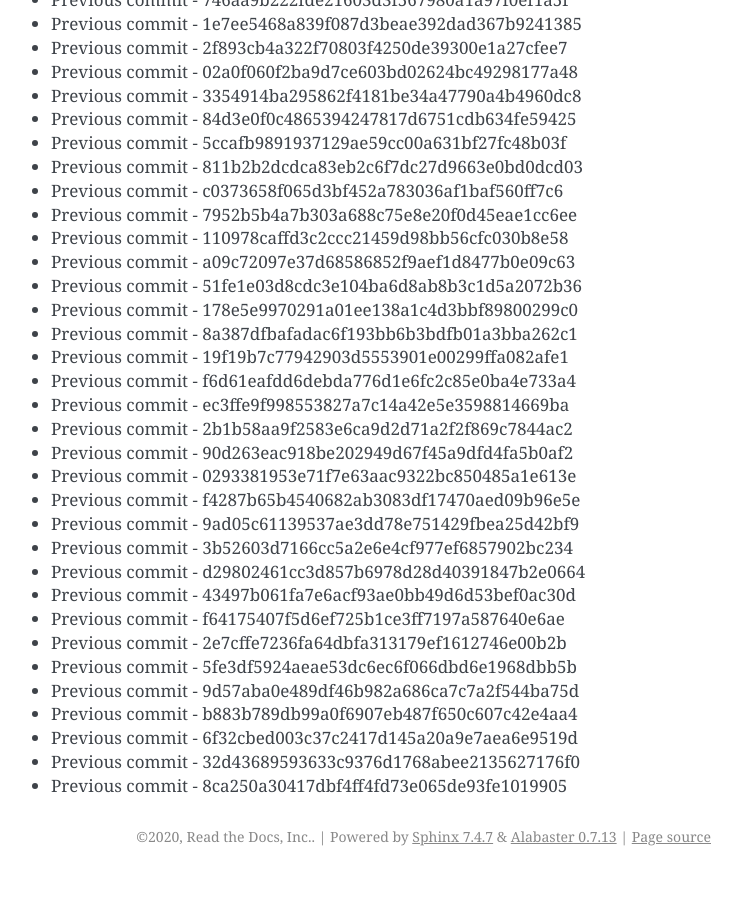
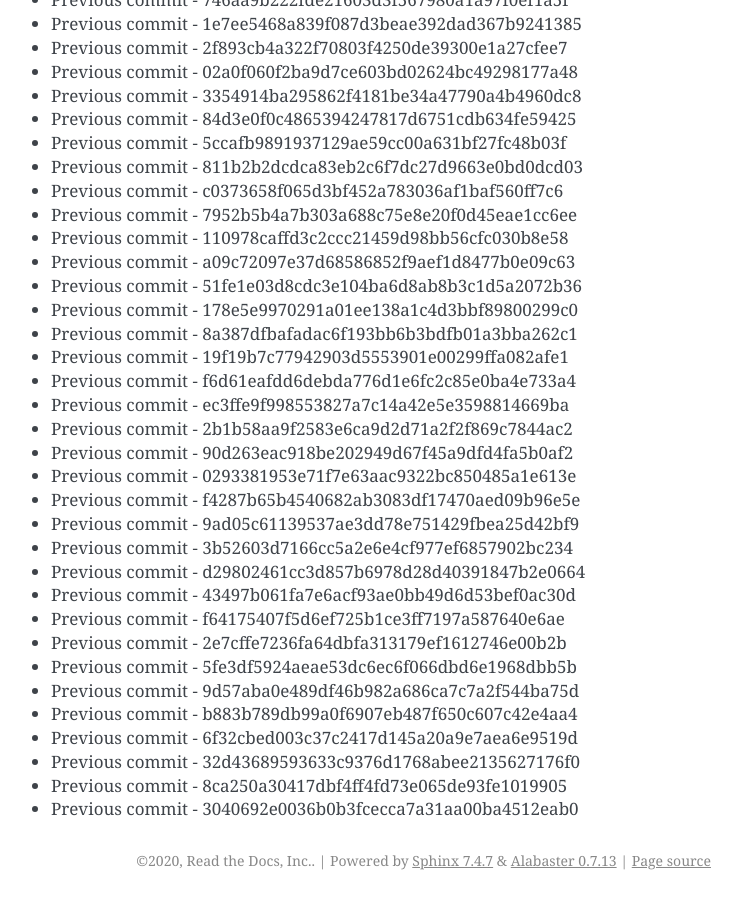
Before and after one commit to readthedocs/rtd-git-stresstest, a Sphinx documentation site: the page built from docs/updates.rst, in a window 1280 px wide and 900 px high, scrolled down 12387 px. Shown: the whole window, without its empty margins (399-1141 px from the left). Built offline with Sphinx 7.4.7, drawn with Linux system fonts in a browser that asks for light colours; before the commit the page ends 13263 px from its top, so only the background shows below that.

Commit message:
Generating commit from previous: 3040692e0036b0b3fcecca7a31aa00ba4512eab0

```diff
--- a/docs/updates.rst
+++ b/docs/updates.rst
@@ -552,3 +552,4 @@ It can be tested for any performance characteristics.
 * Previous commit - 6f32cbed003c37c2417d145a20a9e7aea6e9519d
 * Previous commit - 32d43689593633c9376d1768abee2135627176f0
 * Previous commit - 8ca250a30417dbf4ff4fd73e065de93fe1019905
+* Previous commit - 3040692e0036b0b3fcecca7a31aa00ba4512eab0
```
